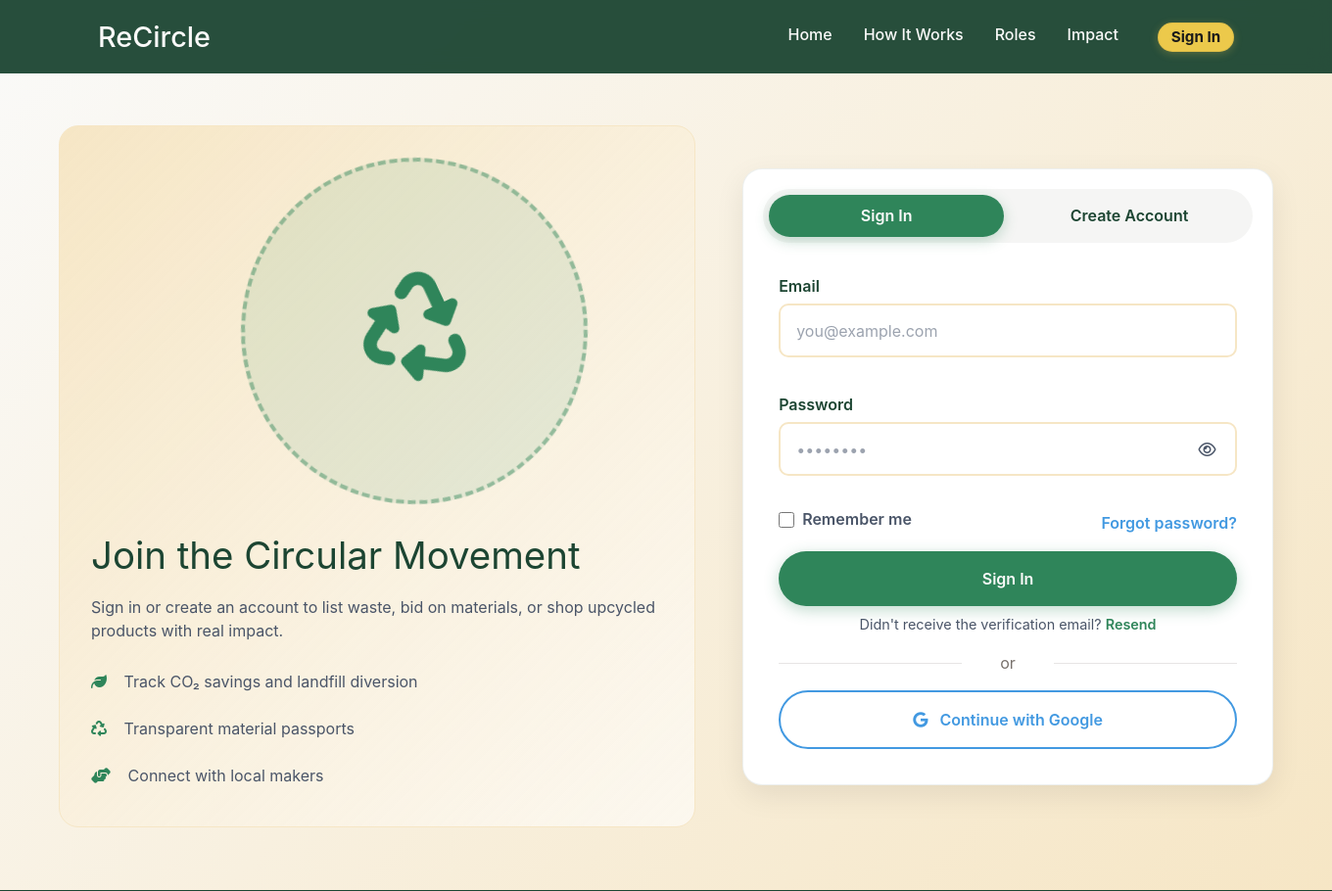
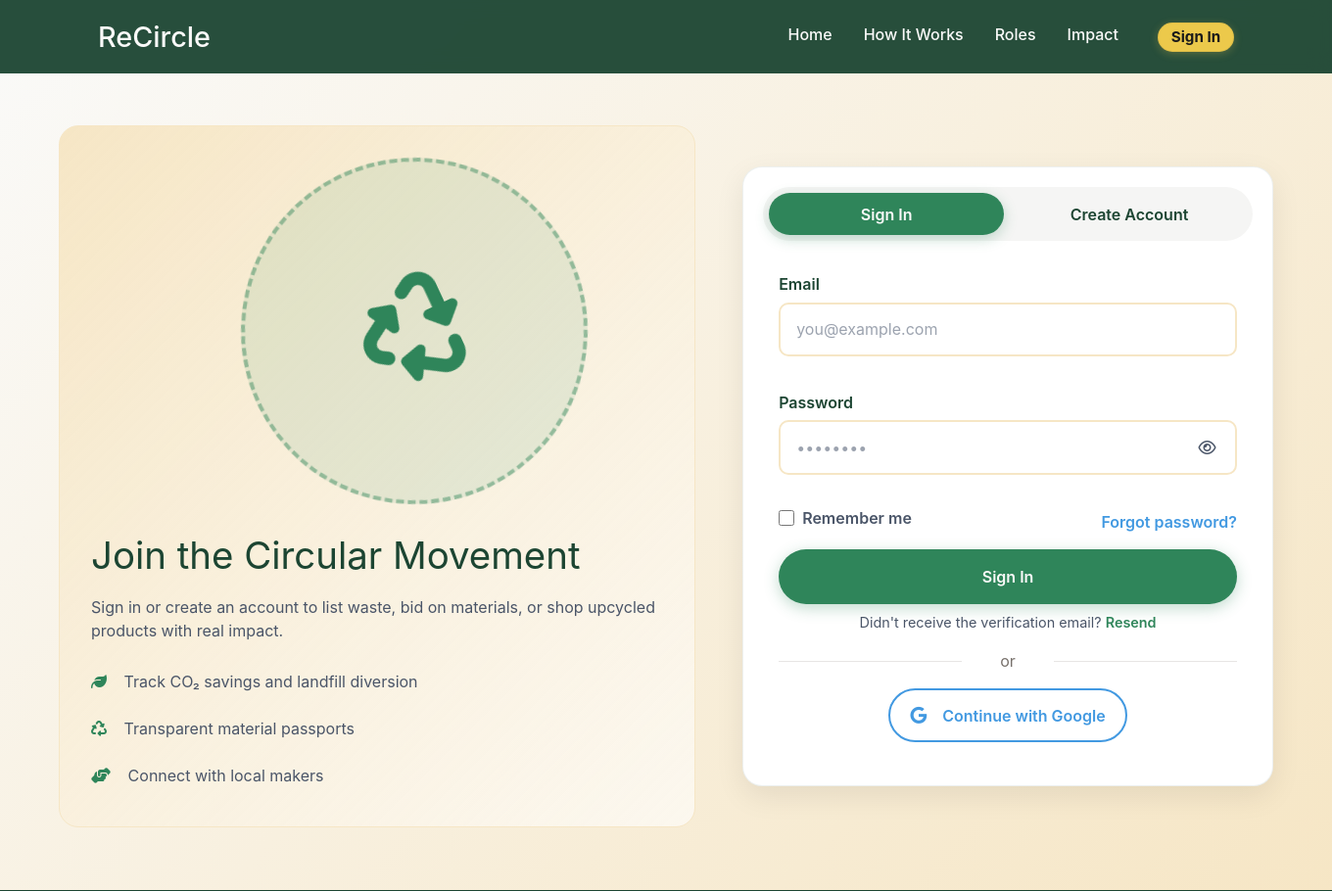
Before and after one commit to vvebwizards/ReCircle, a Laravel app: page /auth in a window 1360 px wide. Shown: the top 910 px of the page at 98% size. Run offline with Laravel 12, Linux system fonts and the light colour scheme; style sheets or scripts are compiled from the project's sources; some libraries are stand-ins or nearby versions.

Commit message:
feat(ui/auth): center Google button and add compact auth layout tweaks

```diff
--- a/resources/css/style.css
+++ b/resources/css/style.css
@@ -1281,6 +1281,11 @@
 .divider::before { left: 0; }
 .divider::after { right: 0; }
 .divider span { display: inline-block; padding: 0 .5rem; color: #78716c; background: #fff; position: relative; z-index: 1; }
+
+/* Social auth (Google) */
+.social-center { display: flex; justify-content: center; margin: 1rem 0 0.5rem; }
+.social-btn { display: inline-flex; align-items: center; gap: .5rem; padding: .85rem 1.25rem; border-radius: 999px; }
+.social-btn i { font-size: 1.1rem; }
 
 .w-full { width: 100%; }
 .social-btn i { margin-right: .5rem; }
@@ -1552,6 +1557,11 @@
 @media (max-width: 480px){ .container{ padding:0 15px; } .hero-title{ font-size:2rem; } .hero-subtitle{ font-size:1rem; } .section-header h2{ font-size:2rem; } .contact-form{ padding:1.5rem; } .circular-graphic{ width:250px; height:250px; } .circle-1{ width:200px; height:200px; top:25px; left:25px; } .circle-2{ width:120px; height:120px; top:65px; left:65px; } .circle-3{ width:60px; height:60px; top:95px; left:95px; } .recycle-icon{ font-size:2.5rem; } .step-item{ padding:1.5rem; } .step-number{ width:50px; height:50px; font-size:1.2rem; } }
 /* ===================== Auth Pages ===================== */
 .auth-section { min-height: 100vh; padding: 8rem 0 4rem; background: linear-gradient(135deg, var(--color-off-white) 0%, var(--color-warm-sand) 100%); }
+.auth-section.auth-compact { min-height: 100vh; padding: 5rem 0 2rem; }
+.auth-section.auth-compact .auth-wrapper { align-items: center; }
+.auth-section.auth-compact .auth-info { padding: 1.5rem; }
+.auth-section.auth-compact .auth-card { padding: 1rem 1.25rem; }
+.auth-section.auth-compact .role-grid { gap: .5rem; }
 .auth-wrapper { display:grid; grid-template-columns: 1.2fr 1fr; gap:3rem; align-items:center; }
 .auth-info h1 { font-size:2.4rem; color: var(--color-deep-green); margin-bottom:.75rem; }
 .auth-info p { margin-bottom:1.25rem; }
--- a/resources/views/auth/auth.blade.php
+++ b/resources/views/auth/auth.blade.php
@@ -67,7 +67,12 @@
                         Didn't receive the verification email? <a href="{{ route('verification.notice') }}" id="resend-link">Resend</a>
                     </p>
                     <div class="divider"><span>or</span></div>
-                    <button type="button" class="btn btn-secondary w-full social-btn"><i class="fa-brands fa-google"></i> Continue with Google</button>
+                    <div class="social-center">
+                        <a href="{{ route('google.redirect') }}" class="btn btn-secondary social-btn" aria-label="Continue with Google">
+                            <i class="fa-brands fa-google" aria-hidden="true"></i>
+                            <span>Continue with Google</span>
+                        </a>
+                    </div>
                 </form>
 
                 <!-- Sign Up Form -->
```
